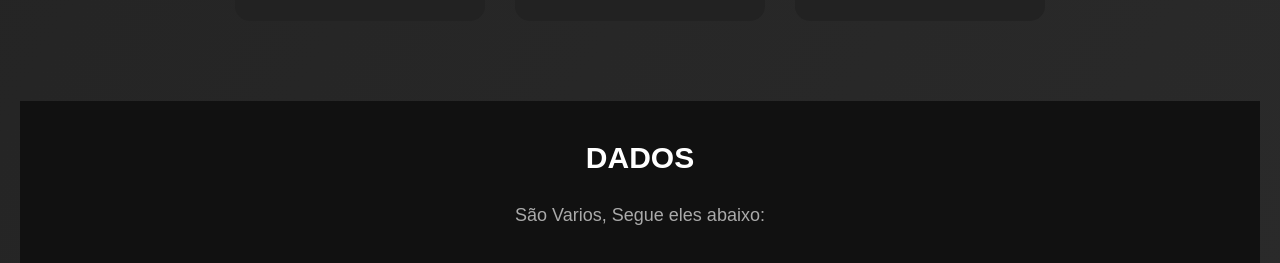
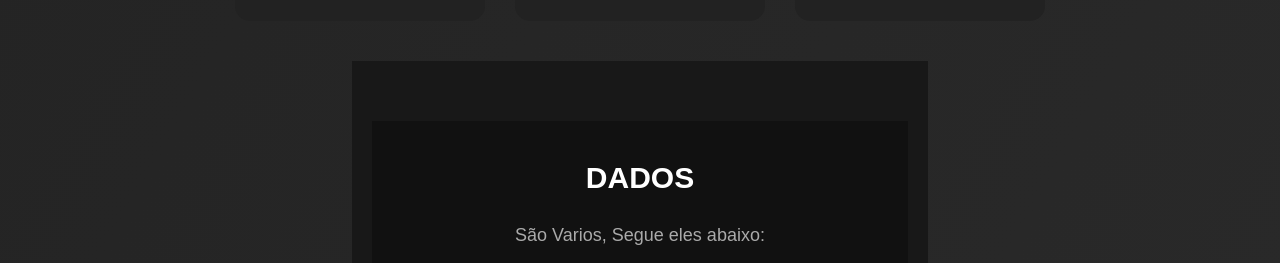
Before and after one commit to felipegsantos9/Flex, a plain HTML site: page index.html in a window 1280 px wide. Shown: the part 3220-3483 px from the top of the page. Drawn offline with Linux system fonts and the light colour scheme.

Commit message:
cssbonus

```diff
--- a/style.css
+++ b/style.css
@@ -140,3 +140,15 @@ header p {
     margin-bottom: 30px;
     font-size: 30px;
 }
+
+
+.dados{
+    padding: 60px 20px;
+    background: #181818;
+    max-width: 45%;
+}
+
+.dados h2{
+    margin-bottom: 30px;
+    font-size: 30px;
+}
```
